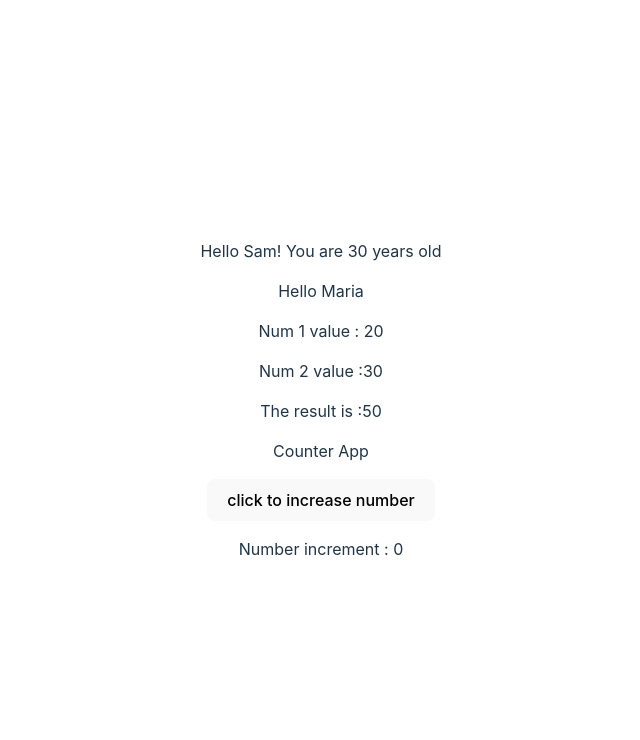
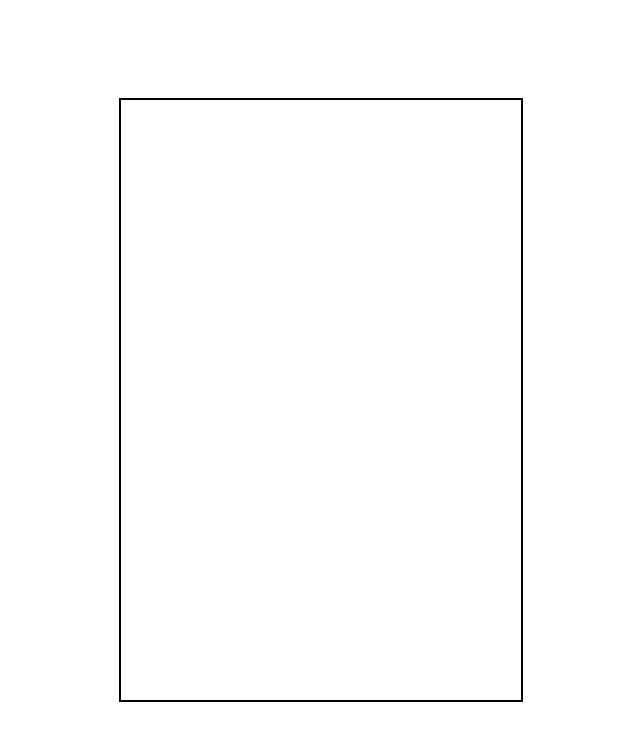
Before and after one commit to akshitchowdhury/Test_One_TS, a React (Vite) app: page / in a window 1280 px wide. Shown: the top 740 px of the page, without its empty margins (319-959 px from the left). Built offline with nearby package versions, Linux system fonts and the light colour scheme.

Commit message:
ColorBox in ts

```diff
--- a/src/App.tsx
+++ b/src/App.tsx
@@ -1,9 +1,7 @@
 
 import './App.css'
 import {FC} from 'react'
-import Greetings from './typeComponents/Greetings'
-import GreetingTwo from './typeComponents/GreetingTwo'
-import Counter from './typeComponents/Counter'
+import ColorCarousel from './typeComponents/ColorCarousel'
 
 
 const App: FC = ()=> {
@@ -11,9 +9,10 @@ const App: FC = ()=> {
   return (
 
     <>
-      <Greetings alias='Sam' age={30}/>
+      {/* <Greetings alias='Sam' age={30}/>
       <GreetingTwo num1={20} num2={30} />
-      <Counter/>
+      <Counter/> */}
+      <ColorCarousel/>
     </>
   )
 }
--- /dev/null
+++ b/src/typeComponents/ColorCarousel.tsx
@@ -0,0 +1,18 @@
+import React, { useState } from 'react'
+
+const ColorCarousel : React.FC=() => {
+
+    const colors = ['red','violet','yellow','pink']
+    const[color,setColor] = useState(colors[0])
+    return (
+        <>
+    <div style={{width: "400px", height: "600px",
+        border: "2pt solid black"
+    }}>
+
+    </div>
+    </>
+  )
+}
+
+export default ColorCarousel
```
